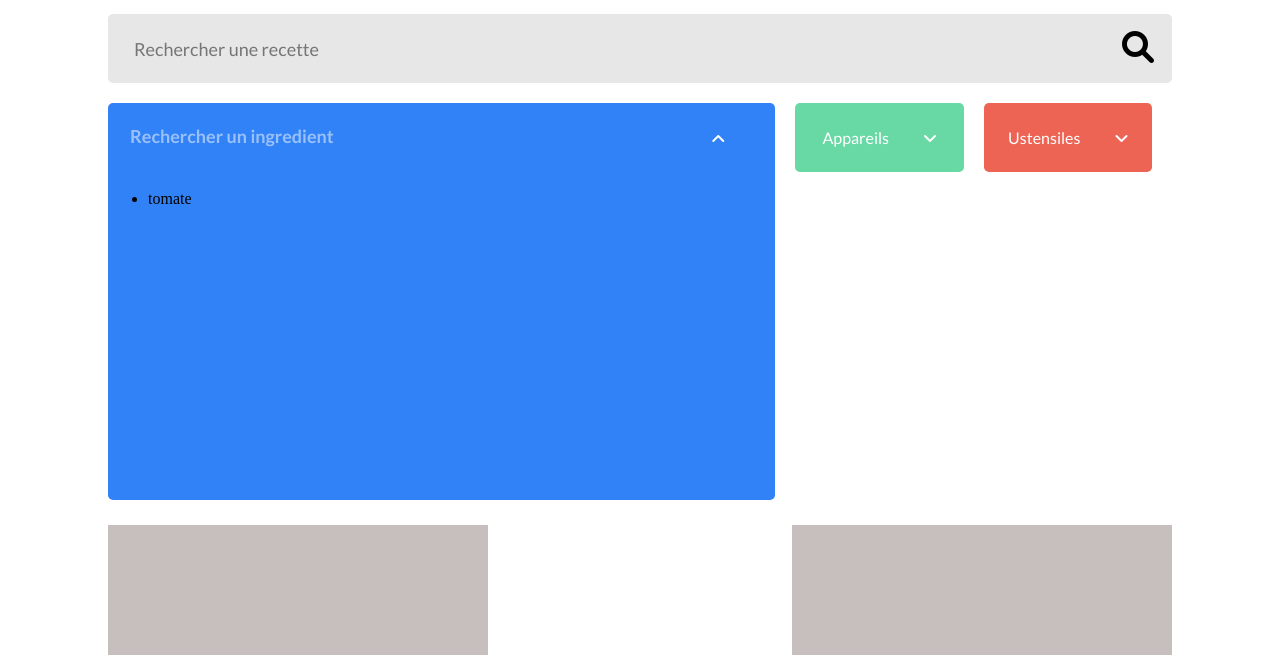
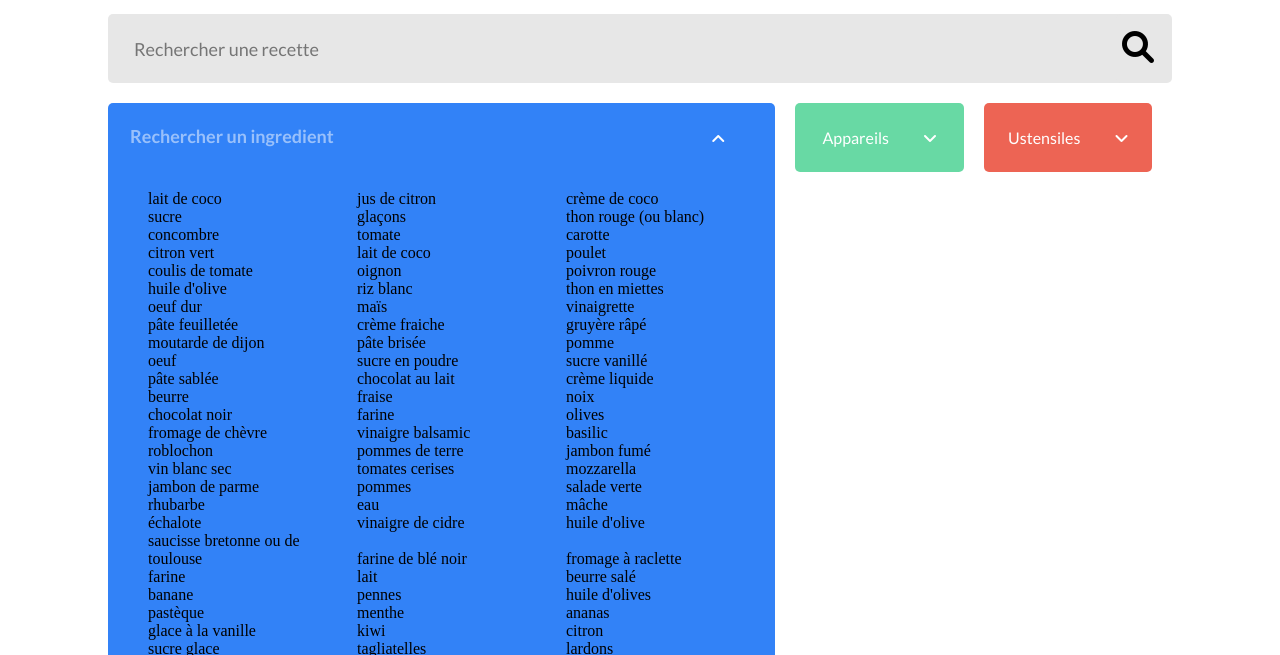
Before and after one commit to Aurelie715/Aurelie_bernard_P7, a website: page index.html in a window 1280 px wide. Both pictures are taken after a click on the element 250 px from the left and 281 px from the top of the page. Shown: the part 144-799 px from the top of the page. Drawn offline with Linux system fonts and the light colour scheme.

Commit message:
feat: add filter buttons

```diff
--- a/index.html
+++ b/index.html
@@ -43,8 +43,8 @@
                         <i class="fa-solid fa-angle-up"></i>
                     </div>
                 </div>
-                <ul class="keyword-list">
-                    <li>tomate</li>
+                <ul class="keyword-list" id="list-ingredient">
+
                 </ul>
             </div>
             <div class="filter__keyword filter__keyword--appareils">
@@ -57,8 +57,8 @@
                         <i class="fa-solid fa-angle-up"></i>
                     </div>
                 </div>
-                <ul class="keyword-list">
-                    <li>tomate</li>
+                <ul class="keyword-list" id="list-appareil">
+
                 </ul>
             </div>
             <div class="filter__keyword filter__keyword--ustensiles">
@@ -71,8 +71,8 @@
                         <i class="fa-solid fa-angle-up"></i>
                     </div>
                 </div>
-                <ul class="keyword-list">
-                    <li>tomate</li>
+                <ul class="keyword-list" id="list-ustensile">
+
                 </ul>
             </div>
 
--- a/sass/main.scss
+++ b/sass/main.scss
@@ -172,7 +172,7 @@ $color-ustensile: #ED6454;
 
 .filter__keyword.open {
   width: 667px;
-  height: 397px;
+  height: auto;
   align-items: flex-start;
   justify-content: flex-start;
   .keyword-search {
@@ -205,6 +205,26 @@ $color-ustensile: #ED6454;
       display: none;
     }
   }
+  .keyword-list {
+    // column-width: 50px;
+    // height: 380px;
+
+    // display: flex;
+    // flex-direction: column;
+    // flex-wrap: wrap;
+    display: flex;
+    // flex-direction: row-reverse;
+    // flex-wrap: wrap;
+    // width: 100%;
+    // padding-left: 0;
+    li{
+      list-style: none;
+    display: inline-block;
+    width: calc(100% / 3);
+    // text-align: center;
+    }
+  }
+
 }
 
 .filter__keyword.open .keyword-list {
--- a/scripts/index.js
+++ b/scripts/index.js
@@ -33,20 +33,45 @@ function displayRecipe(recipes) {
     </article>
     `;
     recipesSection.insertAdjacentHTML("beforeend", templateRecipeSection);
-    // ingredients.forEach((ingredients) => {
-    //   const recipeBody = document.querySelector(".recipe-body");
-    //   const ingredient = ingredients.ingredient;
-    //   const templateIngredient = ``;
-    //   recipeBody.insertAdjacentHTML("afterbegin", templateIngredient);
-    // });
   });
 }
 
+function displayFilterButtons(recipes) {
+  const keywordListIngredient = document.getElementById("list-ingredient");
+  const keywordListAppareil = document.getElementById("list-appareil");
+  const keywordListUstensile = document.getElementById("list-ustensile");
+
+  const ingredientNames = recipes.flatMap(({ ingredients }) =>
+    ingredients.map(({ ingredient }) => ingredient)
+  );
+  const uniqueIngredients = [...new Set(ingredientNames)]
+    .map((ingredient) => `<li>${ingredient}</li>`)
+    .join("");
+  keywordListIngredient.insertAdjacentHTML(
+    "beforeend",
+    uniqueIngredients.toLowerCase()
+  );
+
+  const appareilNames = recipes.map(({ appliance }) => appliance);
+  const uniqueAppareil = [...new Set(appareilNames)]
+    .map((appliance) => `<li>${appliance}</li>`)
+    .join("");
+  keywordListAppareil.insertAdjacentHTML("beforeend", uniqueAppareil);
+
+  const ustensileNames = recipes.flatMap(({ ustensils }) => ustensils);
+  const uniqueUstensil = [...new Set(ustensileNames)]
+    .map((ustensils) => `<li>${ustensils}</li>`)
+    .join("");
+  keywordListUstensile.insertAdjacentHTML("beforeend", uniqueUstensil);
+}
+
 function openCloseDropdownButtons() {
-  const dropdown = document.querySelector(".filter__keyword");
-  const button = dropdown.querySelector(".keyword-search__icon");
-  button.addEventListener("click", () => {
-    dropdown.classList.toggle("open");
+  const dropdowns = document.querySelectorAll(".filter__keyword");
+  dropdowns.forEach((dropdown) => {
+    const button = dropdown.querySelector(".keyword-search__icon");
+    button.addEventListener("click", () => {
+      dropdown.classList.toggle("open");
+    });
   });
 }
 
@@ -54,6 +79,7 @@ async function init() {
   const { recipes } = await getRecipes();
   displayRecipe(recipes);
   openCloseDropdownButtons();
+  displayFilterButtons(recipes);
 }
 
 init();
```
Also changed, not shown: public/css/style.css, 1 other file.
